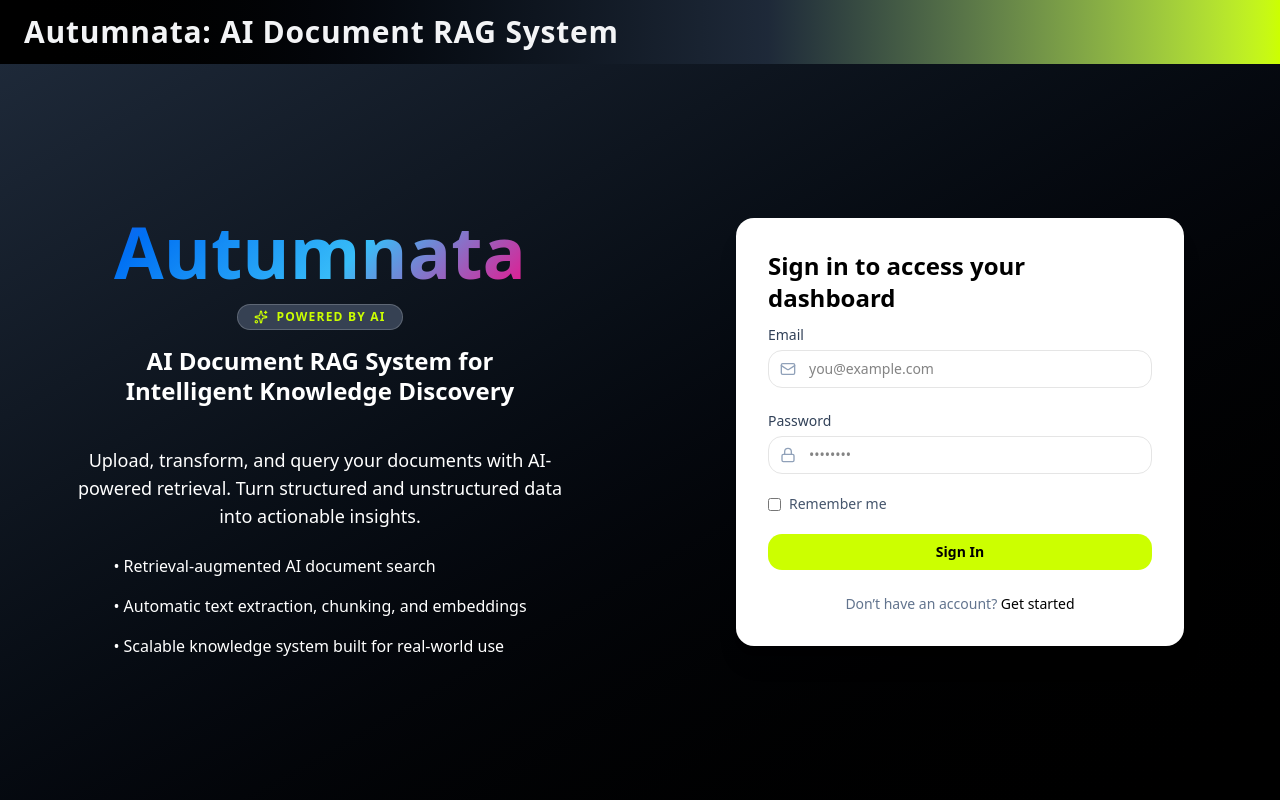
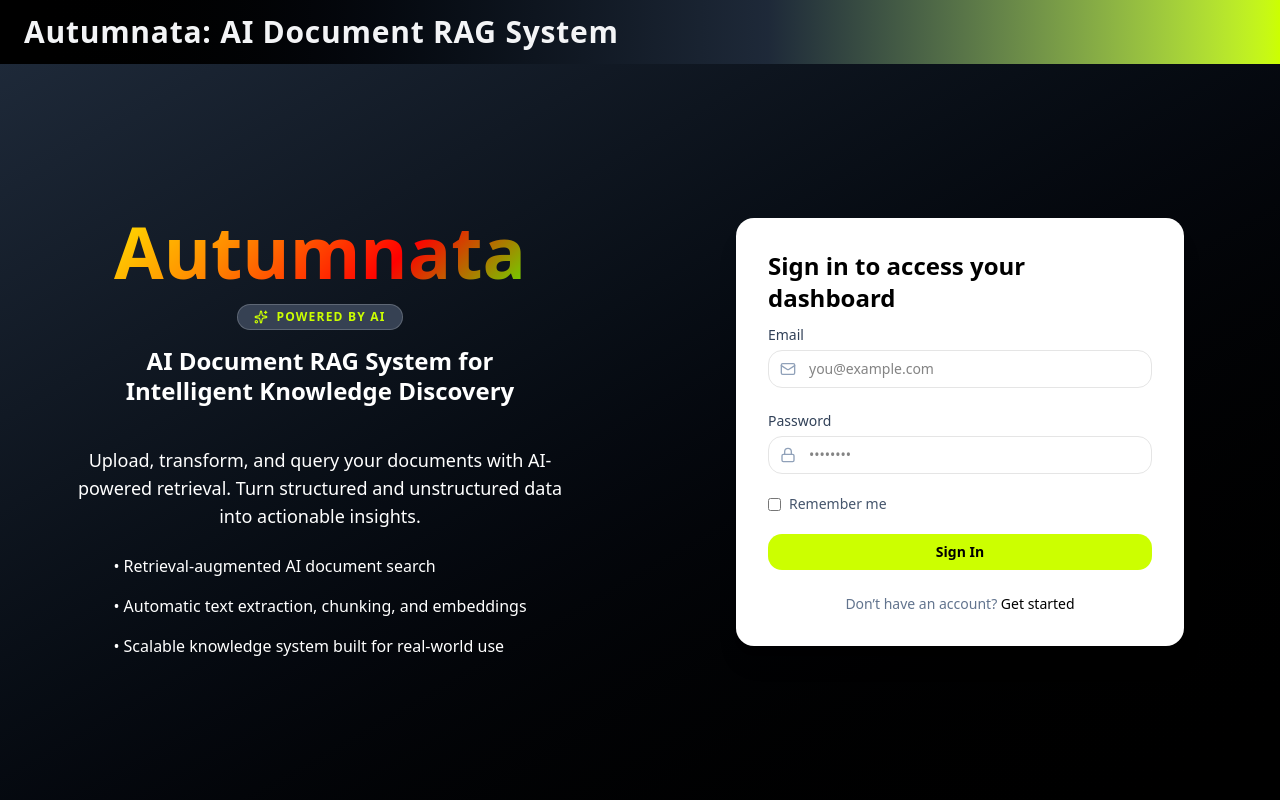
Before and after one commit to Sorbemelon/jsd11-personal-project-react, a React (Vite) app: page / in a window 1280 px wide. Built offline with nearby package versions, Linux system fonts and the light colour scheme; no server answers.

Commit message:
Update text color gradient of app name

```diff
--- a/src/components/ui/aurora-text.jsx
+++ b/src/components/ui/aurora-text.jsx
@@ -3,7 +3,7 @@ import React, { memo } from "react"
 export const AuroraText = memo(({
   children,
   className = "",
-  colors = ["#FF0080", "#7928CA", "#0070F3", "#38bdf8"],
+  colors = ["#51ff00", "#CCFF00", "#fff700","#ff8c00", "#ff0000"],
   speed = 1
 }) => {
   const gradientStyle = {
```
